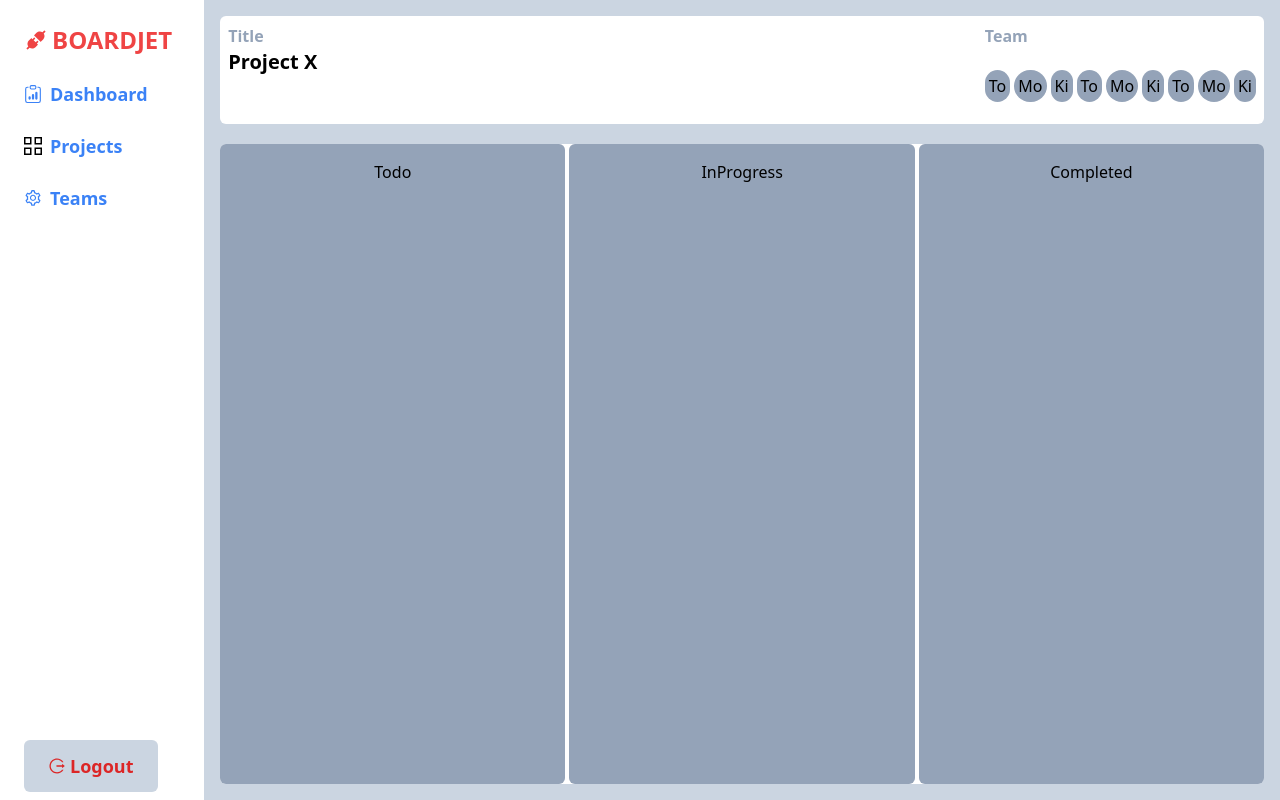
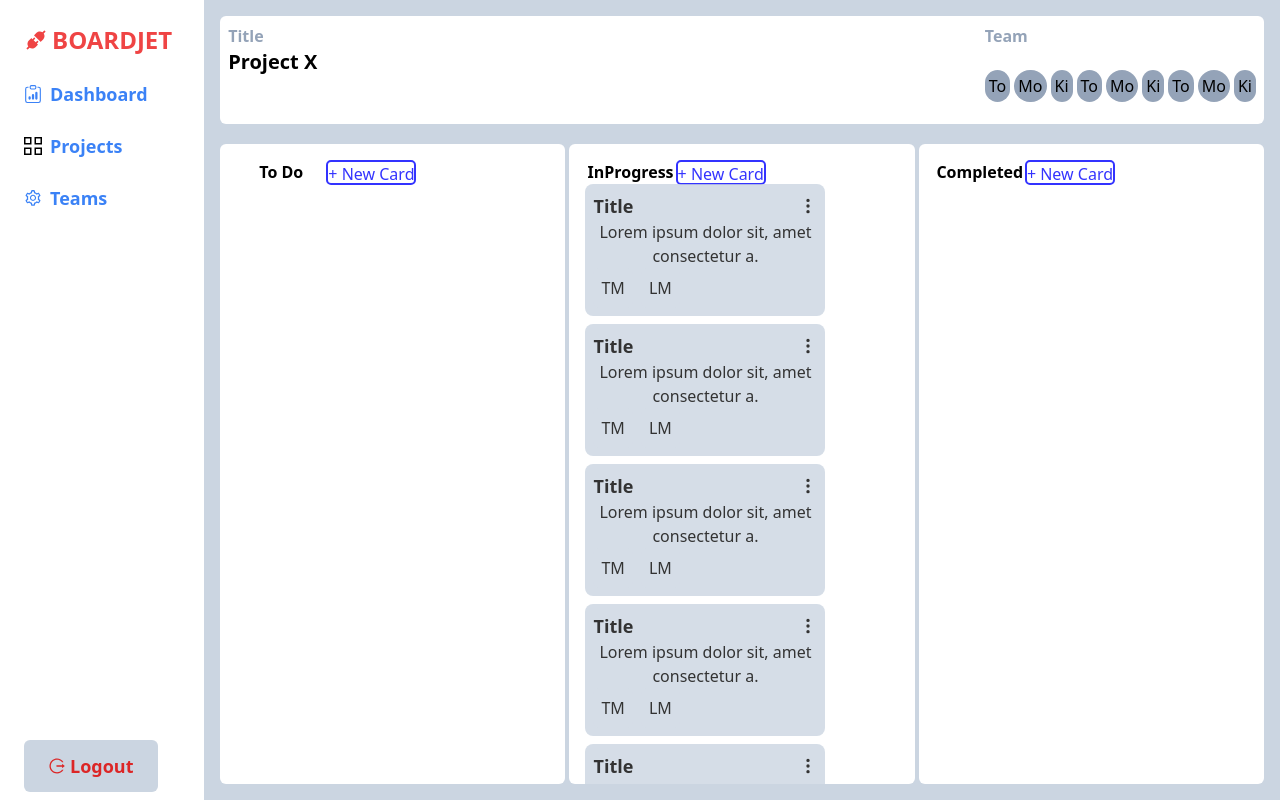
Before and after one commit to Tonnykithui/BugTracker, a React (Create React App) app in the folder frontend/: page /task in a window 1280 px wide. Built offline with nearby package versions, Linux system fonts and the light colour scheme.

Commit message:
Changes to project page

```diff
--- a/frontend/src/components/projectDetails/ProjDetails.jsx
+++ b/frontend/src/components/projectDetails/ProjDetails.jsx
@@ -1,6 +1,15 @@
 import React from 'react';
+import Button from '../button/Button';
+import Draggable from '../draggable/Draggable';
 import './projDetails.css';
 
+export const buttonStyles = {
+    borderRadius:'5px',
+    opacity:'0.8',
+    color:'blue',
+    border:'2px solid blue',
+    height:'25px'
+}
 
 const ProjDetails = () => {
     return (
@@ -33,13 +42,33 @@ const ProjDetails = () => {
                 <div className="bottom">
                     <div className="bottom-wrapper">
                         <div className="droppable">
-                            <h2>Todo</h2>
+                            <div className="title">
+                                <h2>To Do</h2>
+                                {/* rounded-md bg-transparent border-solid border-2 border-blue-500 text-blue-700 */}
+                                <Button style={buttonStyles}>+ New Card</Button>
+                            </div>
+                            <div className="droppable-items"></div>
                         </div>
                         <div className="droppable">
-                            <h2>InProgress</h2>
+                            <div className="title">
+                                <h2>InProgress</h2>
+                                <Button style={buttonStyles}>+ New Card</Button>
+                            </div>
+                            <div className="droppable-items">
+                                <Draggable />
+                                <Draggable />
+                                <Draggable />
+                                <Draggable />
+                                <Draggable />
+                                <Draggable />
+                            </div>
                         </div>
                         <div className="droppable">
-                            <h2>Completed</h2>
+                            <div className="title">
+                                <h2>Completed</h2>
+                                <Button style={buttonStyles}>+ New Card</Button>
+                            </div>
+                            <div className="droppable-items"></div>
                         </div>
 
                     </div>
--- a/frontend/src/components/projectDetails/projDetails.css
+++ b/frontend/src/components/projectDetails/projDetails.css
@@ -40,7 +40,7 @@
 
 /************** BOTTOM *************/
 .bottom {
-    @apply bg-white rounded-md row-span-6 h-full;
+    @apply rounded-md row-span-6 h-full;
 }
 
 .bottom-wrapper {
@@ -48,5 +48,25 @@
 }
 
 .droppable {
-    @apply bg-slate-400 rounded-md h-full;
+    @apply rounded-md h-full gap-1 relative;
 }
+/* grid-rows-6 */
+
+.droppable .title {
+    @apply grid grid-cols-2 h-7 fixed opacity-100;
+}
+
+.droppable .title h2 {
+    @apply text-black;
+}
+
+.droppable .droppable-items{
+    @apply overflow-y-hidden absolute mt-4 opacity-80;
+}
+
+/* row-span-6 */
+/* borderRadius:'5px', background:'grey', color:'blue' */
+
+.button-project-new {
+    @apply rounded-md bg-transparent border-solid border-2 border-blue-500 text-blue-700;
+}
```
